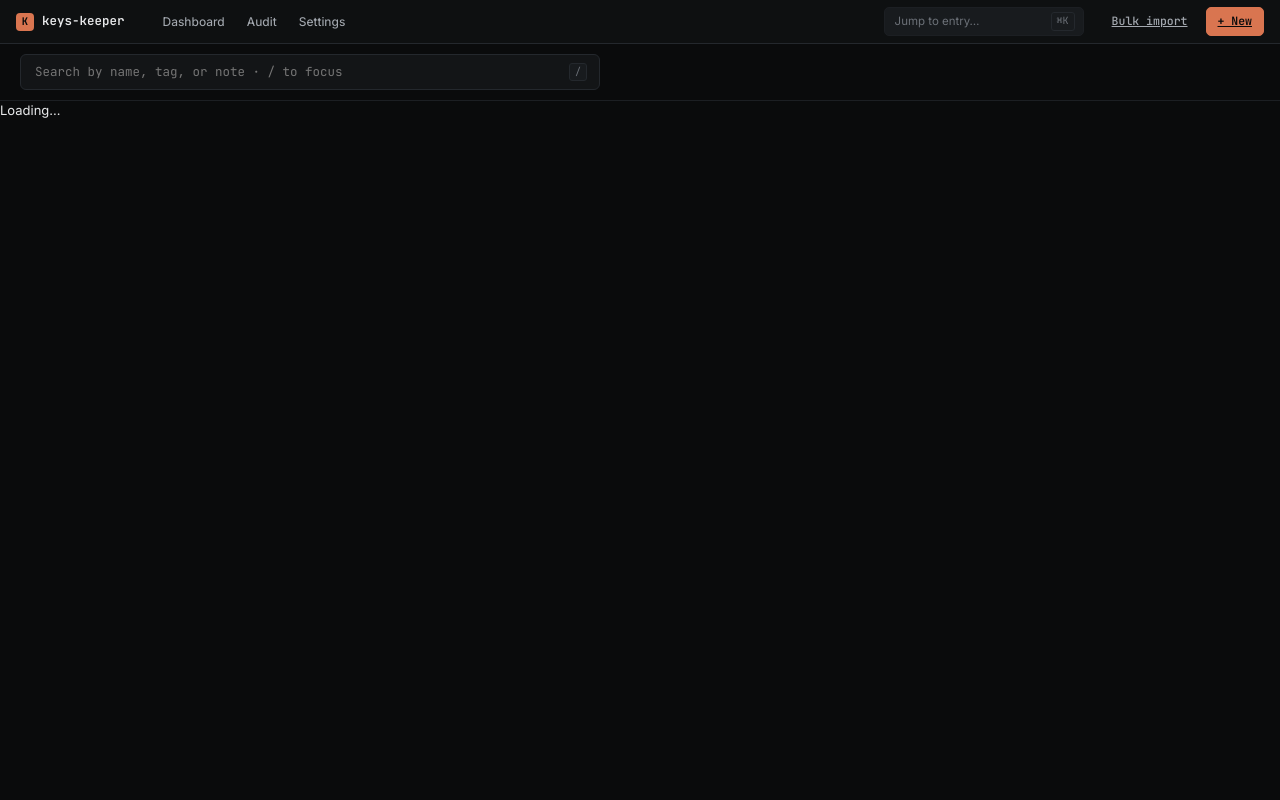
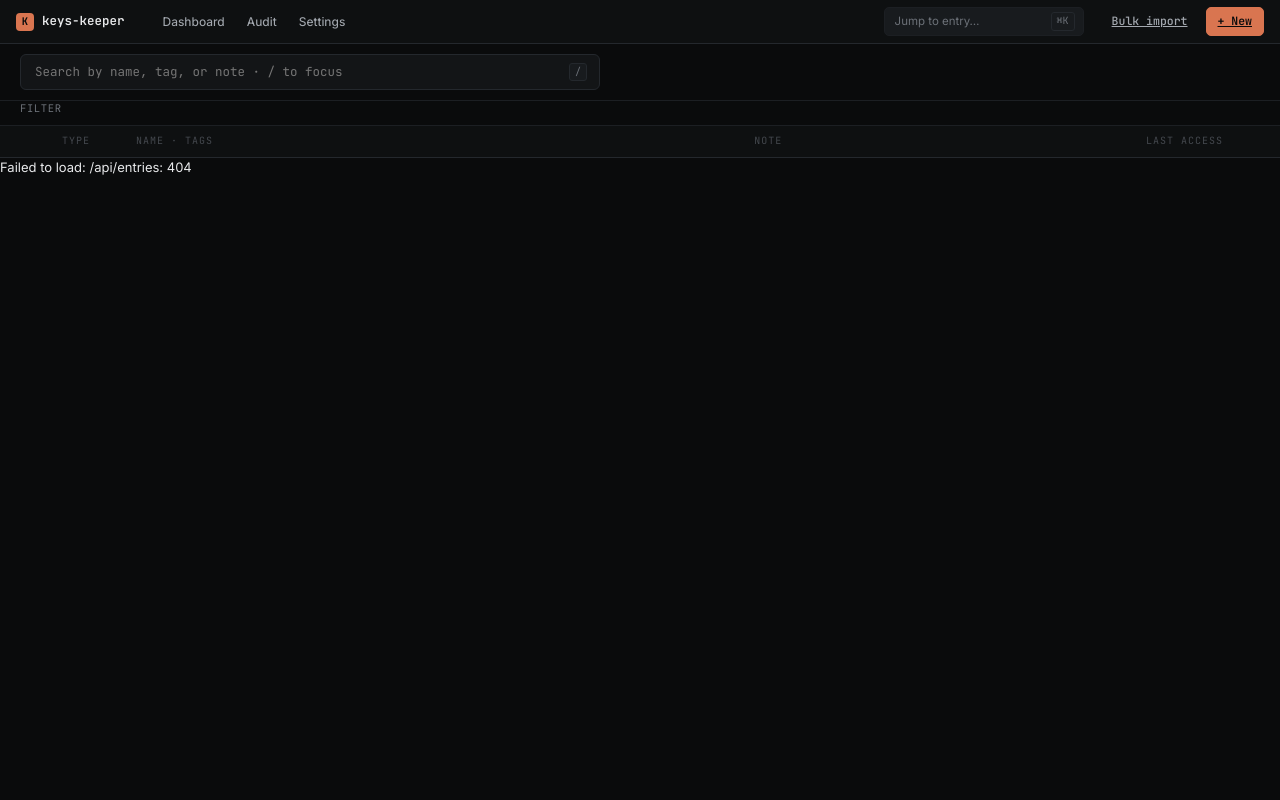
Before and after one commit to kyzdes/keys-keeper, a Python web app: template src/keys_keeper/templates/dashboard.html in a window 1280 px wide. Run offline with Jinja, Linux system fonts and the light colour scheme; the template is opened without the code that fills it, so the values that code supplies are empty.

Commit message:
feat: S1 Dashboard — unified-table + search/filter/copy

```diff
--- a/src/keys_keeper/static/app.js
+++ b/src/keys_keeper/static/app.js
@@ -1,2 +1,183 @@
-// placeholder — real dashboard JS lands in Task 3.4
-console.log("keys-keeper admin loaded");
+// keys-keeper admin client
+(() => {
+  const TOKEN = window.KK_TOKEN;
+
+  async function api(path, opts = {}) {
+    opts.headers = { ...(opts.headers || {}), 'Sec-Keys-Token': TOKEN };
+    const r = await fetch(path, opts);
+    if (!r.ok) throw new Error(`${path}: ${r.status}`);
+    return r.json();
+  }
+
+  const TYPE_META = {
+    api_key: { short: 'AP', color: 'var(--type-api)' },
+    ssh_key: { short: 'SSH', color: 'var(--type-ssh)' },
+    server:  { short: 'SV', color: 'var(--type-server)' },
+    domain:  { short: 'DM', color: 'var(--type-domain)' },
+    note:    { short: 'NT', color: 'var(--type-note)' },
+  };
+
+  const state = {
+    entries: [],
+    activeTags: new Set(),
+    search: '',
+  };
+
+  function relTime(iso) {
+    const t = new Date(iso).getTime();
+    const ago = Math.max(0, Date.now() - t);
+    const m = Math.floor(ago / 60000);
+    if (m < 1) return 'just now';
+    if (m < 60) return `${m} min ago`;
+    const h = Math.floor(m / 60);
+    if (h < 24) return `${h} hr ago`;
+    const d = Math.floor(h / 24);
+    return `${d} d ago`;
+  }
+
+  function el(tag, attrs = {}, ...children) {
+    const e = document.createElement(tag);
+    Object.entries(attrs).forEach(([k, v]) => {
+      if (k === 'class') e.className = v;
+      else if (k === 'onclick') e.onclick = v;
+      else e.setAttribute(k, v);
+    });
+    children.flat().forEach(c => e.append(c instanceof Node ? c : document.createTextNode(c ?? '')));
+    return e;
+  }
+
+  function render() {
+    const mount = document.getElementById('entries-mount');
+    mount.innerHTML = '';
+    const filtered = state.entries.filter(e => {
+      if (state.search && !(`${e.name} ${(e.tags || []).join(' ')} ${e.note || ''}`.toLowerCase().includes(state.search.toLowerCase()))) {
+        return false;
+      }
+      if (state.activeTags.size > 0 && !(e.tags || []).some(t => state.activeTags.has(t))) {
+        return false;
+      }
+      return true;
+    });
+    if (filtered.length === 0) {
+      mount.append(el('div', { class: 'empty', style: 'padding:40px;text-align:center;color:var(--text-3)' }, 'No matches'));
+      return;
+    }
+    filtered.forEach(e => mount.append(rowEl(e)));
+  }
+
+  function rowEl(e) {
+    const meta = TYPE_META[e.type] || { short: '?', color: 'var(--text-3)' };
+    const row = el('div', { class: 'entry-row unified' });
+    row.append(
+      el('span', {
+        class: 'type-icon',
+        style: `background:${meta.color};width:22px;height:22px;font-size:10px;display:inline-flex;align-items:center;justify-content:center;border-radius:5px;color:var(--bg);font-weight:700`,
+      }, meta.short),
+      el('span', { class: 'type-label-mono' }, e.type),
+      (() => {
+        const c = el('div', { class: 'name-block' });
+        const r1 = el('div', { class: 'row', style: 'gap:10px;flex-wrap:wrap' });
+        r1.append(el('span', { class: 'name' }, e.name));
+        const taglist = el('div', { class: 'tag-mini-list' });
+        (e.tags || []).slice(0, 4).forEach(t => taglist.append(el('span', { class: 'tag-mini' }, t)));
+        r1.append(taglist);
+        c.append(r1);
+        return c;
+      })(),
+      el('span', { class: 'note-preview', style: 'margin:0;max-width:100%' }, e.note || (e.fields?.host ? `${e.fields.user || ''}@${e.fields.host}` : '')),
+      el('span', { class: 'last-access' }, e.updated_at ? relTime(e.updated_at) : ''),
+      (() => {
+        const a = el('div', { class: 'actions' });
+        const copyBtn = el('button', {
+          class: 'icon-btn',
+          title: 'Copy to clipboard',
+          onclick: (ev) => { ev.stopPropagation(); copy(e.id, e.name); },
+        }, '📋');
+        const editBtn = el('a', { class: 'icon-btn', href: `/entry/${encodeURIComponent(e.id)}`, title: 'Open' }, '↗');
+        a.append(copyBtn, editBtn);
+        return a;
+      })(),
+    );
+    row.onclick = () => { location.href = `/entry/${encodeURIComponent(e.id)}`; };
+    return row;
+  }
+
+  async function copy(id, name) {
+    try {
+      await api('/api/copy', { method: 'POST', headers: { 'Content-Type': 'application/json' }, body: JSON.stringify({ id }) });
+      toast(`Copied ${name} · auto-clear in 30s`);
+    } catch (ex) {
+      toast(`Copy failed: ${ex.message}`, 'error');
+    }
+  }
+
+  function toast(msg, kind = 'success') {
+    const t = el('div', { class: 'app-toast' }, msg);
+    if (kind === 'error') t.style.borderColor = 'var(--danger)';
+    document.body.append(t);
+    setTimeout(() => t.remove(), 3500);
+  }
+
+  function renderTagRail() {
+    const rail = document.getElementById('tag-rail');
+    if (!rail) return;
+    const allTags = new Set();
+    state.entries.forEach(e => (e.tags || []).forEach(t => allTags.add(t)));
+    rail.querySelectorAll('.tag-chip').forEach(n => n.remove());
+    [...allTags].sort().forEach(t => {
+      const chip = el('span', {
+        class: 'tag-chip' + (state.activeTags.has(t) ? ' active' : ''),
+        onclick: () => {
+          if (state.activeTags.has(t)) state.activeTags.delete(t);
+          else state.activeTags.add(t);
+          renderTagRail();
+          render();
+        },
+      }, t);
+      rail.append(chip);
+    });
+  }
+
+  async function load() {
+    const data = await api('/api/entries');
+    state.entries = data.entries;
+    renderTagRail();
+    render();
+  }
+
+  document.getElementById('search').addEventListener('input', (e) => {
+    state.search = e.target.value;
+    render();
+  });
+
+  document.addEventListener('keydown', (e) => {
+    if (e.key === '/' && !['INPUT', 'TEXTAREA'].includes(document.activeElement.tagName)) {
+      e.preventDefault();
+      document.getElementById('search')?.focus();
+    }
+    if (e.key === 'Escape') {
+      const s = document.getElementById('search');
+      if (s) s.value = '';
+      state.search = '';
+      state.activeTags.clear();
+      renderTagRail();
+      render();
+    }
+    if ((e.metaKey || e.ctrlKey) && e.key === 'k') {
+      e.preventDefault();
+      document.getElementById('search')?.focus();
+    }
+  });
+
+  setInterval(() => {
+    fetch('/api/heartbeat', { method: 'POST', headers: { 'Sec-Keys-Token': TOKEN } });
+  }, 60000);
+
+  window.addEventListener('beforeunload', () => {
+    navigator.sendBeacon('/api/shutdown');
+  });
+
+  load().catch(err => {
+    document.getElementById('entries-mount').textContent = `Failed to load: ${err.message}`;
+  });
+})();
--- a/src/keys_keeper/templates/dashboard.html
+++ b/src/keys_keeper/templates/dashboard.html
@@ -1,10 +1,24 @@
 {% extends "base.html" %}
 {% block content %}
 <div class="dash-toolbar">
-  <div class="search-input">
+  <div class="search-input" id="search-shell">
     <input id="search" placeholder="Search by name, tag, or note · / to focus" autofocus>
     <span class="kbd">/</span>
   </div>
 </div>
-<div id="entries-mount">Loading…</div>
+<div class="tag-rail" id="tag-rail">
+  <span class="label">FILTER</span>
+  {# tags rendered dynamically by JS once entries load #}
+</div>
+<div class="app-content" id="dashboard-content">
+  <div class="unified-table-head" data-grouping="unified">
+    <span></span>
+    <span>type</span>
+    <span>name · tags</span>
+    <span>note</span>
+    <span>last access</span>
+    <span></span>
+  </div>
+  <div id="entries-mount">Loading…</div>
+</div>
 {% endblock %}
```
Also changed, not shown: tests/test_server_pages.py (added, +58 -0 lines).
